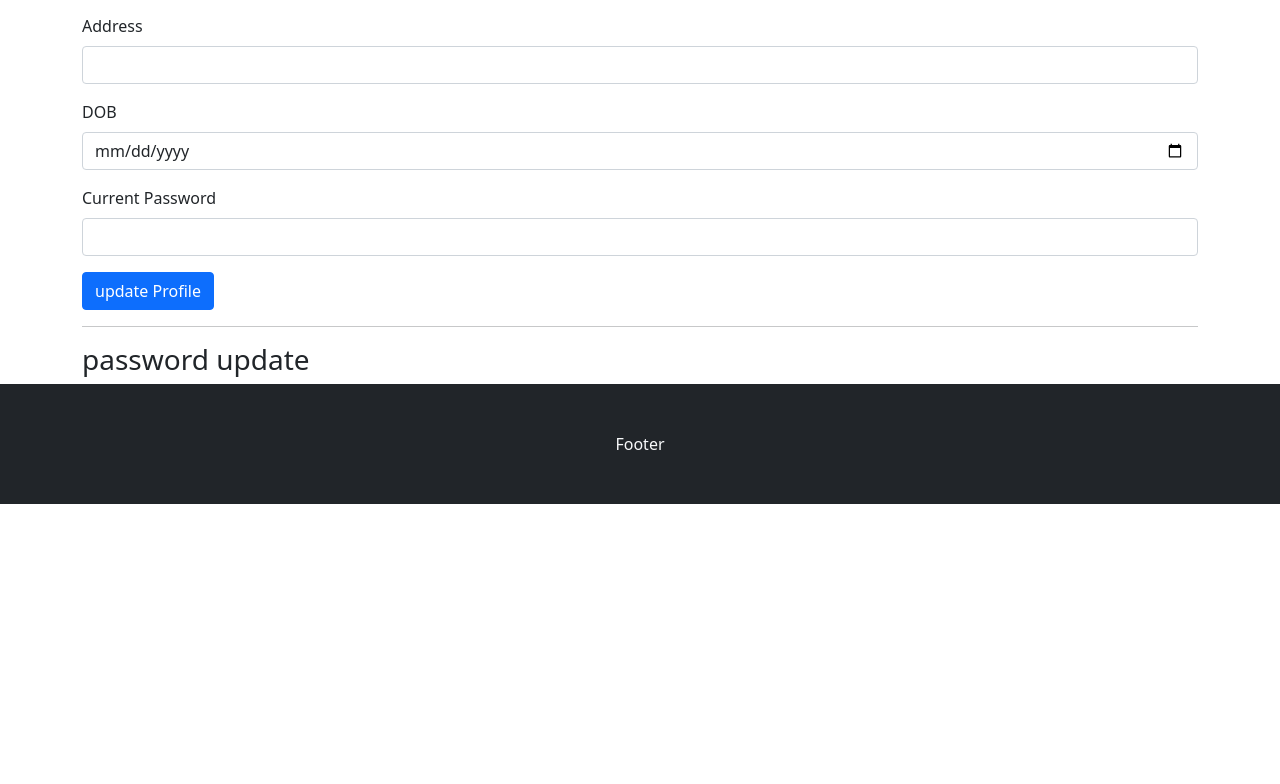
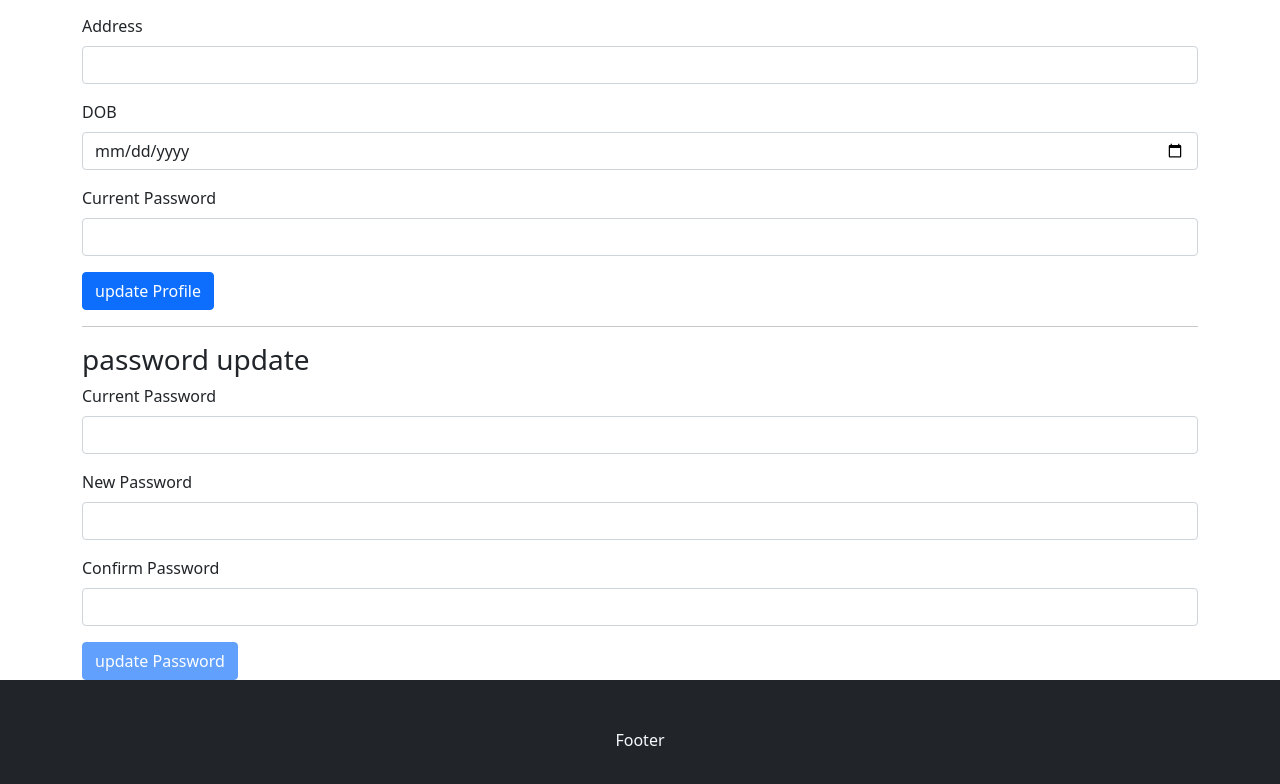
Before and after one commit to Dipak2056/ecommerce-frontend, a React (Create React App) app: page /admin-profile in a window 1280 px wide. Shown: the part 444-1228 px from the top of the page. Before the commit the page ends 948 px from the top, so only its background shows below. Built offline with nearby package versions, Linux system fonts and the light colour scheme.

Commit message:
front end with few changes

```diff
--- a/src/pages/admin-profile/AdminProfile.js
+++ b/src/pages/admin-profile/AdminProfile.js
@@ -5,11 +5,19 @@ import { CustomInput } from "../../components/custom-input/CustomInput";
 import { useDispatch, useSelector } from "react-redux";
 import { useState } from "react";
 import { updateAdminProfileAction } from "./AdminProfileAction";
-
+const passInititalState = {
+  currentPassword: "",
+  password: "",
+  confirmPassword: "",
+};
 const AdminProfile = () => {
   const dispatch = useDispatch();
 
   const [form, setForm] = useState({});
+  const [passUpdate, setPassUpdate] = useState(passInititalState);
+  const [error, setError] = useState("");
+  const [disableBtn, setDisableBtn] = useState(true);
+
   const { user } = useSelector((state) => state.admin);
 
   useEffect(() => {
@@ -25,6 +33,29 @@ const AdminProfile = () => {
     console.log(form);
   };
 
+  const handleOnPasswordChange = (e) => {
+    const { name, value } = e.target;
+    (name === "password" || name === "confirmPassword") && setError("");
+    !disableBtn && setDisableBtn(true);
+    setPassUpdate({
+      ...passUpdate,
+      [name]: value,
+    });
+    if (name === "confirmPassword") {
+      const { password } = passUpdate;
+      password !== value && setError("password donot match");
+      password.length < 6 &&
+        setError("passwod must be longer than 6 character.");
+      !/[a-z]/.test(password) && setError("password must contain lowercase");
+      !/[A-Z]/.test(password) && setError("password must contain uppercase");
+      !/[0-9]/.test(password) && setError("password must contain number");
+
+      !passUpdate.password && setError("new password must be provided");
+    }
+
+    console.log(passUpdate);
+  };
+
   const handleOnSubmit = (e) => {
     e.preventDefault();
     const {
@@ -38,6 +69,20 @@ const AdminProfile = () => {
 
     console.log(rest, "to do submit");
     dispatch(updateAdminProfileAction(rest));
+  };
+  const handleOnPasswordSubmit = (e) => {
+    e.preventDefault();
+    const { confirmPassword, password } = passUpdate;
+    if (confirmPassword !== password) {
+      return alert("passwords dont match");
+    }
+    const obj = {
+      password,
+      email: user.email,
+    };
+    console.log(obj);
+
+    // dispatch(updateAdminProfileAction(rest));
   };
   const inputField = [
     {
@@ -87,6 +132,32 @@ const AdminProfile = () => {
       required: true,
     },
   ];
+  const resetPassField = [
+    {
+      label: "Current Password",
+      name: "currentPass",
+      type: "password",
+      value: passUpdate.currentpassword,
+      required: true,
+    },
+    {
+      label: "New Password",
+      name: "currentPassword",
+      type: "password",
+      value: passUpdate.password,
+      required: true,
+    },
+    {
+      label: "Confirm Password",
+      name: "confirmPassord",
+      type: "password",
+      value: passUpdate.confirmPassword,
+      required: true,
+    },
+  ];
+  const disableButton = () => {
+    !error && setDisableBtn(false);
+  };
   return (
     <div>
       <AdminLayout>
@@ -102,6 +173,18 @@ const AdminProfile = () => {
         <hr />
         <div className="update-password">
           <h3>password update</h3>
+          <Form onSubmit={handleOnPasswordSubmit}>
+            {resetPassField.map((item, i) => (
+              <CustomInput
+                key={i}
+                {...item}
+                onChange={handleOnPasswordChange}
+              />
+            ))}
+            <Button type="submit" disabled={disableBtn}>
+              update Password
+            </Button>
+          </Form>
         </div>
       </AdminLayout>
     </div>
```
